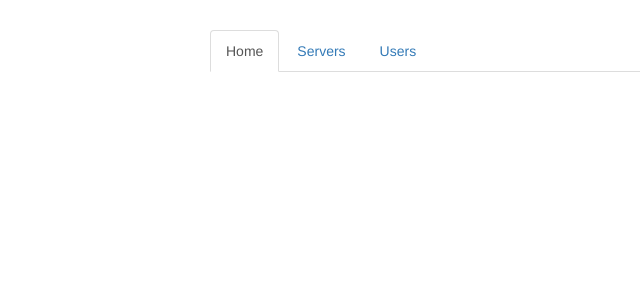
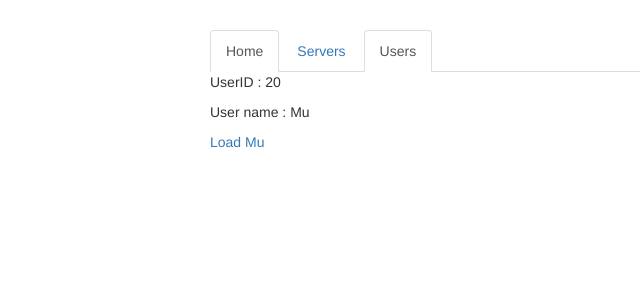
Before and after one commit to Idrees-Mo/ng-routing, an Angular app: page /users/20/Mu in a window 1280 px wide. Before the commit this address led to /. Shown: the top 300 px of the page, without its empty margins (55-695 px from the left). Built offline with nearby package versions, Linux system fonts and the light colour scheme.

Commit message:
routes params

```diff
--- a/src/app/app.module.ts
+++ b/src/app/app.module.ts
@@ -17,6 +17,7 @@ const routes: Routes = [
   { path: "", component: HomeComponent },
   { path: "servers", component: ServersComponent },
   { path: "users", component: UsersComponent },
+  { path: "users/:id/:name", component: UserComponent },
 ];
 
 @NgModule({
--- a/src/app/users/user/user.component.html
+++ b/src/app/users/user/user.component.html
@@ -1,2 +1,4 @@
-<p>User with ID _ID_ loaded.</p>
-<p>User name is _NAME_</p>
+<p>UserID : {{ this.user.id }}</p>
+<p>User name : {{ this.user.name }}</p>
+
+<a [routerLink]="['/users', 20, 'Mu']">Load Mu</a>
--- a/src/app/users/user/user.component.ts
+++ b/src/app/users/user/user.component.ts
@@ -1,16 +1,23 @@
-import { Component, OnInit } from '@angular/core';
+import { Component, OnInit } from "@angular/core";
+import { ActivatedRoute, Params } from "@angular/router";
 
 @Component({
-  selector: 'app-user',
-  templateUrl: './user.component.html',
-  styleUrls: ['./user.component.css']
+  selector: "app-user",
+  templateUrl: "./user.component.html",
+  styleUrls: ["./user.component.css"],
 })
 export class UserComponent implements OnInit {
-  user: {id: number, name: string};
+  user: { id: number; name: string };
 
-  constructor() { }
+  constructor(public route: ActivatedRoute) {}
 
   ngOnInit() {
+    this.user = {
+      id: this.route.snapshot.params["id"],
+      name: this.route.snapshot.params["name"],
+    };
+    this.route.params.subscribe((params: Params) => {
+      (this.user.id = params["id"]), (this.user.name = params["name"]);
+    });
   }
-
 }
```
